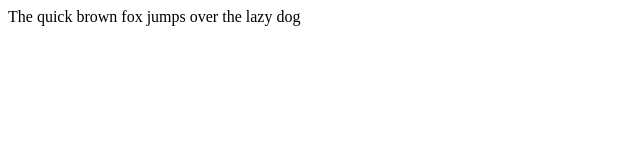
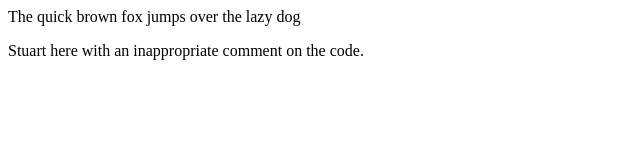
Before and after one commit to JessT8/code-reading, a website: page index.html in a window 1280 px wide. Shown: the whole page, without its empty margins (0-640 px from the left). Drawn offline with Linux system fonts and the light colour scheme.

Commit message:
Stuart updated

```diff
--- a/index.html
+++ b/index.html
@@ -5,5 +5,6 @@
 </head>
 <body>
     The quick brown fox jumps over the lazy dog
+    <p>Stuart here with an inappropriate comment on the code.</p>
 </body>
 </html>
```
Also changed, not shown: package.json (added, +19 -0 lines), 1 other file.
